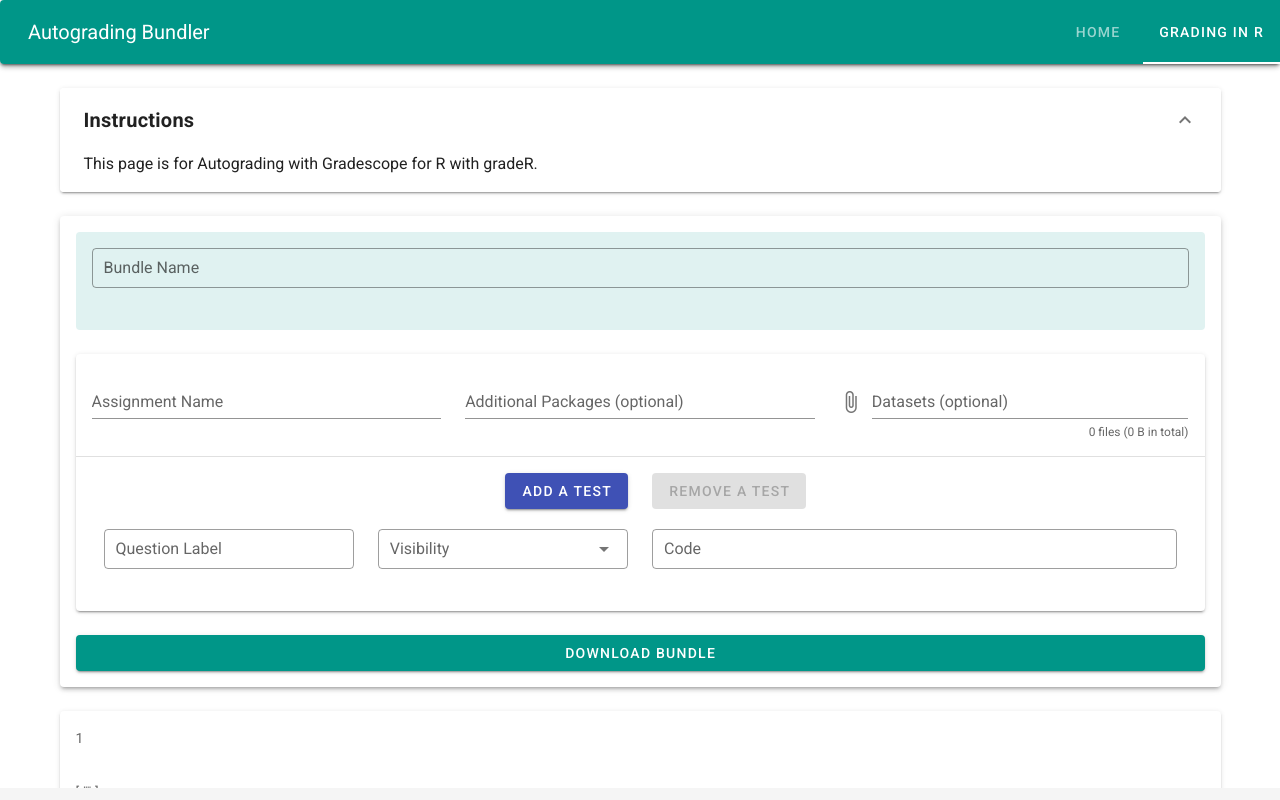
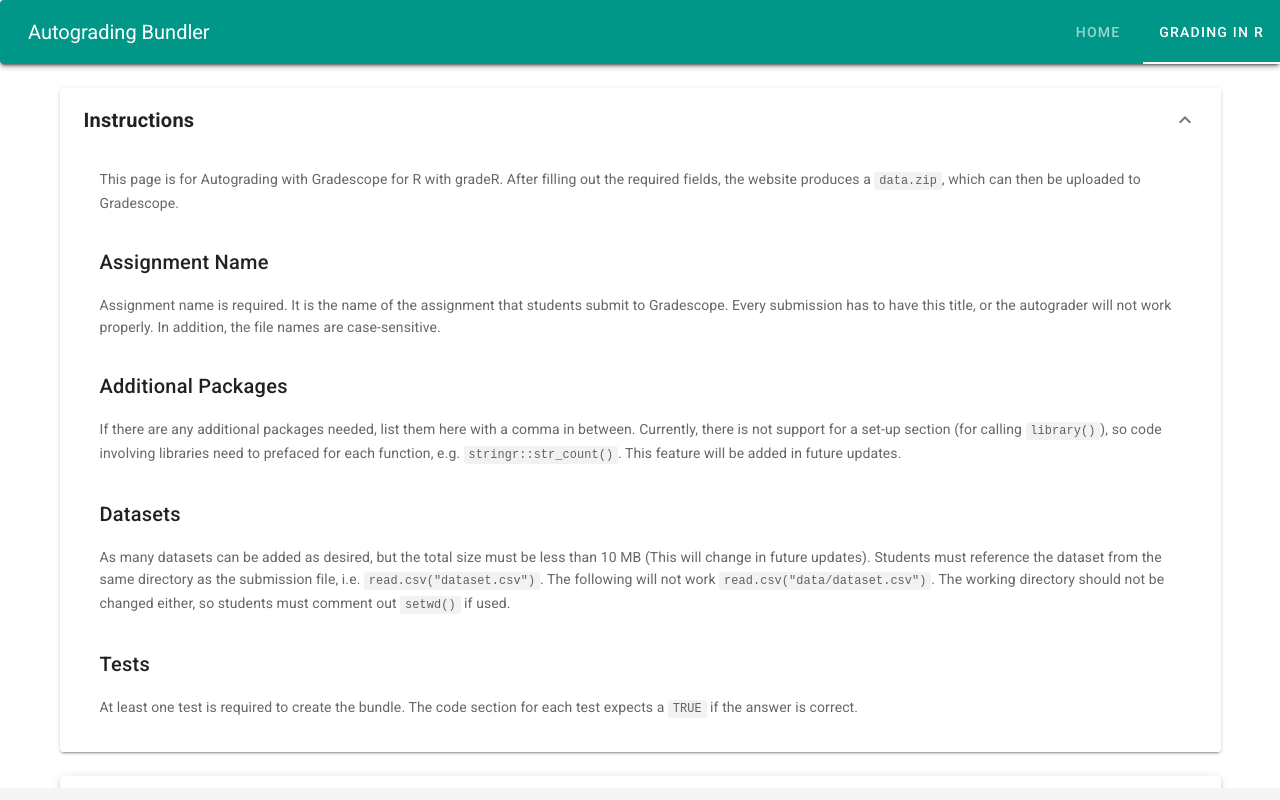
Before and after one commit to tbrown122387/autograder_site, a Vue app in the folder client/: page /grading in a window 1280 px wide. Both pictures are taken after a click on the button "Instructions". Shown: the top 800 px of the page. Built offline with nearby package versions, Linux system fonts and the light colour scheme.

Commit message:
added instructions

```diff
--- a/client/src/views/GradingView.vue
+++ b/client/src/views/GradingView.vue
@@ -8,7 +8,47 @@
               Instructions
             </v-expansion-panel-header>
             <v-expansion-panel-content>
-              This page is for Autograding with Gradescope for R with gradeR.
+              <v-card flat>
+                <v-card-text
+                  >This page is for Autograding with Gradescope for R with
+                  gradeR. After filling out the required fields, the website
+                  produces a <code>data.zip</code>, which can then be uploaded
+                  to Gradescope.</v-card-text
+                >
+                <v-card-title>Assignment Name</v-card-title>
+                <v-card-text
+                  >Assignment name is required. It is the name of the assignment
+                  that students submit to Gradescope. Every submission has to
+                  have this title, or the autograder will not work properly. In
+                  addition, the file names are case-sensitive.</v-card-text
+                >
+                <v-card-title> Additional Packages </v-card-title>
+                <v-card-text>
+                  If there are any additional packages needed, list them here
+                  with a comma in between. Currently, there is not support for a
+                  set-up section (for calling <code>library()</code>), so code
+                  involving libraries need to prefaced for each function, e.g.
+                  <code>stringr::str_count()</code>. This feature will be added
+                  in future updates.
+                </v-card-text>
+                <v-card-title> Datasets </v-card-title>
+                <v-card-text>
+                  As many datasets can be added as desired, but the total size
+                  must be less than 10 MB (This will change in future updates).
+                  Students must reference the dataset from the same directory as
+                  the submission file, i.e.
+                  <code>read.csv("dataset.csv")</code>. The following will not
+                  work <code>read.csv("data/dataset.csv")</code>. The working
+                  directory should not be changed either, so students must
+                  comment out <code>setwd()</code> if used.
+                </v-card-text>
+                <v-card-title> Tests </v-card-title>
+                <v-card-text>
+                  At least one test is required to create the bundle. The code
+                  section for each test expects a <code>TRUE</code> if the
+                  answer is correct.
+                </v-card-text>
+              </v-card>
             </v-expansion-panel-content>
           </v-expansion-panel>
         </v-expansion-panels>
@@ -131,6 +171,7 @@
                             label="Code"
                             v-model="codes[n - 1]"
                             :rules="existsRule"
+                            placeholder="Ex: length(lm.mod$coefficients) == 4"
                             required
                             outlined
                             dense
@@ -166,7 +207,7 @@
         </v-card>
       </v-col>
     </v-row>
-    <v-row>
+    <!-- <v-row>
       <v-col>
         <v-card elevation="2">
           <v-card-text>{{ numberOfTests }}</v-card-text>
@@ -179,7 +220,7 @@
           <v-card-text>{{ codes }}</v-card-text>
         </v-card>
       </v-col>
-    </v-row>
+    </v-row> -->
   </v-container>
 </template>
 
```
Also changed, not shown: 7 other files (tests, documents, lock files or other folders).
